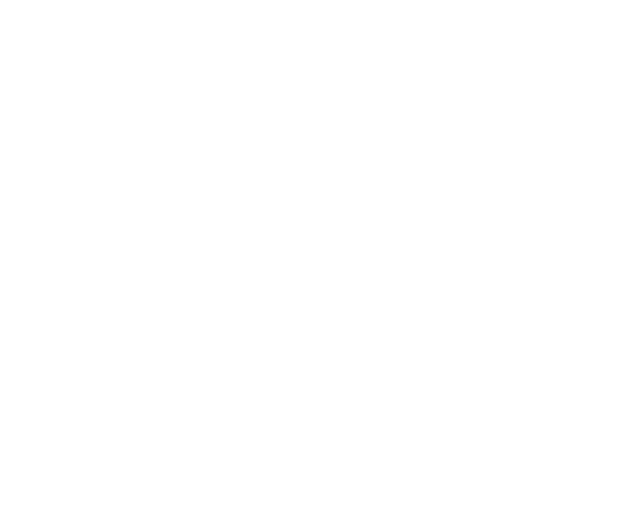
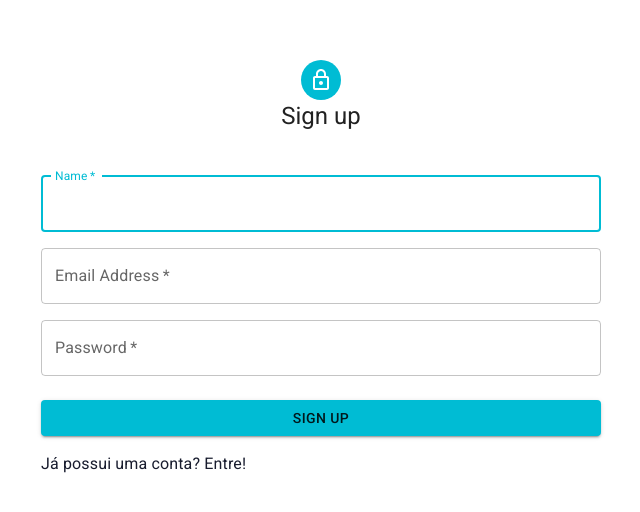
Before and after one commit to RafaelaPapale/poc-materialUI, a React (Create React App) app: page /register in a window 1280 px wide. Shown: the part 122-634 px from the top of the page, without its empty margins (319-959 px from the left). Built offline with nearby package versions, Linux system fonts and the light colour scheme.

Commit message:
Adicionando tela de cadastro

```diff
--- a/src/pages/SignIn/index.js
+++ b/src/pages/SignIn/index.js
@@ -8,6 +8,7 @@
 
 import { useState, useContext } from 'react';
 import { AuthContext } from '../../contexts/auth';
+import { Link } from 'react-router-dom';
 
 import './style.css';
 
@@ -78,6 +79,8 @@
                         {loadingAuth ? 'Carregando...' : 'Acessar'}
                     </Button>
                 </Box>
+
+                <Link to="/register">Não possui uma conta? Crie!</Link>
             </Box>
         </Grid>
 
--- /dev/null
+++ b/src/pages/SignUp/index.js
@@ -0,0 +1,96 @@
+import Avatar from '@mui/material/Avatar';
+import Button from '@mui/material/Button';
+import CssBaseline from '@mui/material/CssBaseline';
+import TextField from '@mui/material/TextField';
+import FormControlLabel from '@mui/material/FormControlLabel';
+import Checkbox from '@mui/material/Checkbox';
+import Grid from '@mui/material/Grid';
+import Box from '@mui/material/Box';
+import LockOutlinedIcon from '@mui/icons-material/LockOutlined';
+import Typography from '@mui/material/Typography';
+import Container from '@mui/material/Container';
+
+import { useState, useContext } from 'react';
+import { Link } from 'react-router-dom';
+import { AuthContext } from '../../contexts/auth';
+
+export default function SignUp() {
+    const [nome, setNome] = useState('');
+    const [email, setEmail] = useState('');
+    const [password, setPassword] = useState('');
+
+    const { signUp } = useContext(AuthContext);
+
+    function handleSubmit(e) {
+        e.preventDefault();
+        if (nome !== '' && email !== '' && password !== '') {
+            signUp(email, password, nome);
+        }
+    }
+
+    return (
+        <Grid component="main" className="content">
+            <Box className="container">
+                <Avatar className="avatar">
+                    <LockOutlinedIcon />
+                </Avatar>
+                <Typography component="h1" variant="h5">
+                    Sign up
+                </Typography>
+                <Box component="form" noValidate onSubmit={handleSubmit} sx={{ mt: 3 }} className="box-form">
+                    <Grid container spacing={2}>
+                        <Grid item xs={12}>
+                            <TextField
+                                autoComplete="given-name"
+                                name="name"
+                                required
+                                fullWidth
+                                id="name"
+                                label="Name"
+                                autoFocus
+                                value={nome}
+                                onChange={(e) => setNome(e.target.value)}
+                            />
+                        </Grid>
+                        <Grid item xs={12}>
+                            <TextField
+                                required
+                                fullWidth
+                                id="email"
+                                label="Email Address"
+                                name="email"
+                                autoComplete="email"
+                                value={email}
+                                onChange={(e) => setEmail(e.target.value)}
+                            />
+                        </Grid>
+                        <Grid item xs={12}>
+                            <TextField
+                                required
+                                fullWidth
+                                name="password"
+                                label="Password"
+                                type="password"
+                                id="password"
+                                autoComplete="new-password"
+                                value={password}
+                                onChange={(e) => setPassword(e.target.value)}
+                            />
+                        </Grid>
+                    </Grid>
+                    <Button
+                        type="submit"
+                        fullWidth
+                        variant="contained"
+                        sx={{ mt: 3, mb: 2 }}
+                    >
+                        Sign Up
+                    </Button>
+                    <Grid>
+                        <Link to="/">Já possui uma conta? Entre!</Link>
+                    </Grid>
+                </Box>
+            </Box>
+        </Grid>
+    );
+}
--- /dev/null
+++ b/src/pages/SignUp/style.css
@@ -0,0 +1,16 @@
+.content{
+    width: 100vw;
+    height: 100vh;
+    display: flex;
+}
+
+.container{
+    display: flex;
+    flex-direction: column;
+    align-items: center;
+    justify-content: center;
+}
+
+.container .avatar{
+    background-color: #00bcd4;
+}
--- a/src/routes/index.js
+++ b/src/routes/index.js
@@ -3,7 +3,7 @@
 
 
 import SignIn from '../pages/SignIn';
-//import SignUp from '../pages/SignUp'
+import SignUp from '../pages/SignUp'
 import Dashboard from '../pages/Dashboard';
 import Profile from '../pages/Profile';
 import Customers from '../pages/Customers';
@@ -14,6 +14,8 @@
     return (
         <Switch>
             <Route exact path="/" component={SignIn} />
+            <Route exact path="/register" component={SignUp} />
+
             <Route exact path="/dashboard" component={Dashboard} isPrivate/>
             <Route exact path="/profile" component={Profile} isPrivate />
             <Route exact path="/customers" component={Customers} isPrivate />
```
